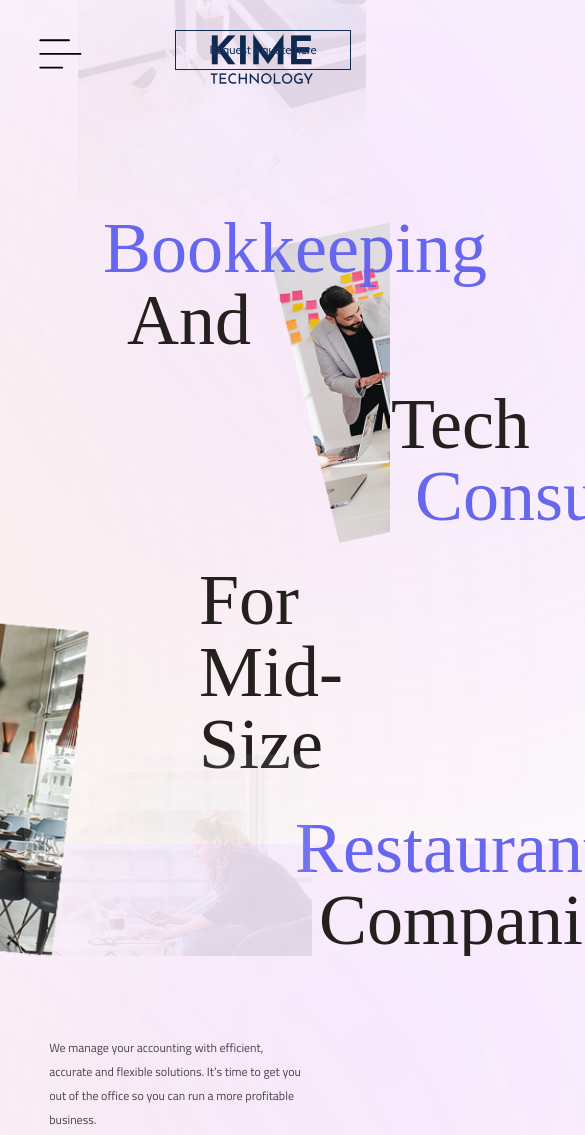
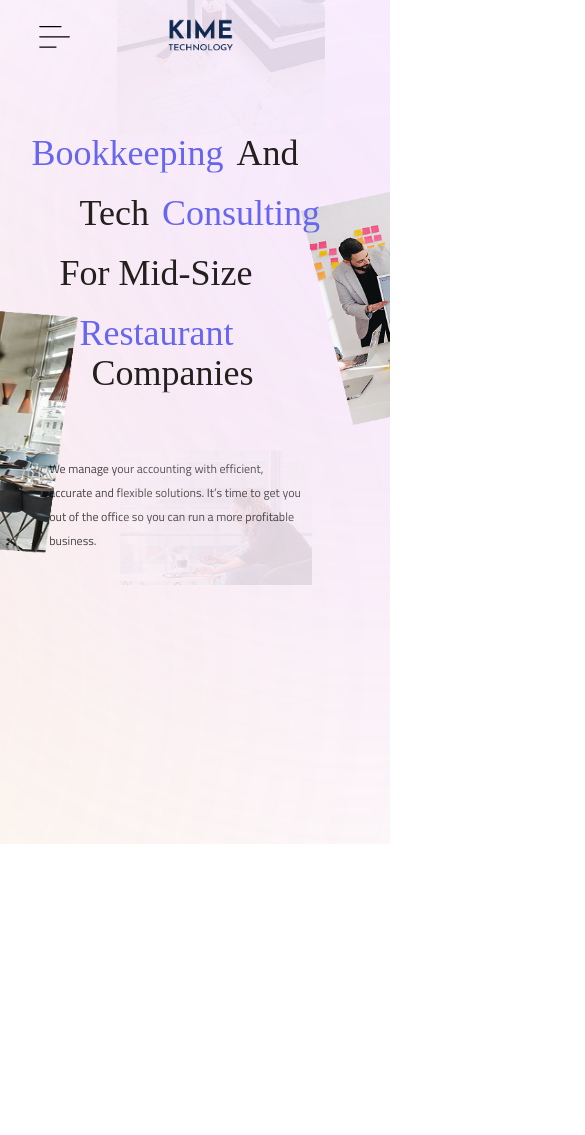
Before and after one commit to emma-junior/kime-technology, a website built with Vite: page index.html in a window 390 px wide. Shown: the top 1135 px of the page, 585 px wide, since content can reach past the window. After the commit the page ends 844 px from the top, so only its background shows below. Built offline with nearby package versions, Linux system fonts and the light colour scheme; files whose address does not match are found by name.

Commit message:
worked on responsiveness

```diff
--- a/index.html
+++ b/index.html
@@ -11,142 +11,163 @@
     </style>
   </head>
   <body class="relative" id="app">
-    <div class="absolute left-[20%] top-0 w-72 h-72 overflow-hidden">
+    <div
+      class="absolute left-[30%] md:left-[20%] top-0 w-52 md:w-72 h-48 md:h-72 overflow-hidden"
+    >
       <img
         class="image image-y w-full h-full transform -translate-y-full"
         src="/src/assets/images/image-two.png"
         alt="kime-img"
       />
     </div>
-    <div class="absolute right-0 top-[20%] w-44 h-[22rem] overflow-hidden">
+    <div
+      class="absolute right-0 top-[20%] w-32 md:w-44 h-64 md:h-[22rem] overflow-hidden"
+    >
       <img
         class="image image-x w-full h-full transform translate-x-full"
         src="/src/assets/images/image-three.png"
         alt="kime-img"
       />
     </div>
-    <nav class="flex justify-between">
+
+    <!-- Hero section start -->
+    <div class="relative">
+      <nav class="flex justify-between w-full">
         <div
           class="nav-links transform -translate-y-[10vh] absolute left-[10%] cursor-pointer"
         >
           <img
-          class="menu w-11 h-12 object-contain"
+            class="menu w-8 h-10 md:w-11 md:h-12 object-contain"
             src="/src/assets/menu.svg"
             alt="menu_icon"
           />
         </div>
         <div class="">
           <img
-          class="logo transform translate-x-[44vw] translate-y-[45vh] object-contain"
+            class="logo w-28 md:w-40 transform translate-x-[37vw] md:translate-x-[40vw] lg:translate-x-[43vw] translate-y-[45vh] object-contain"
             src="/src/assets/logo.png"
             alt="logo"
           />
         </div>
-      <div class="nav-links transform absolute right-[10%] -translate-y-[10vh]">
-        <button class="request-btn w-44">
+        <div
+          class="nav-links transform absolute right-[10%] -translate-y-[10vh] hidden md:block"
+        >
+          <button class="request-btn w-32 md:w-40 lg:w-44">
             <span class="request-span request-one">Request a quote here</span>
             <span class="request-span request-two">Request a quote here</span>
           </button>
         </div>
       </nav>
-    <div class="w-[80%] mx-auto mt-32 pl-16 space-y-8">
+      <div
+        class="w-[90%] xl:w-[80%] mx-auto mt-20 md:mt-32 pl-3 md:pl-10 xl:pl-16 space-y-5 md:space-y-8"
+      >
         <div>
           <p
-          class="text-[#6766EF] font-ps-aelyn text-7xl 2xl:text-[5.5rem] text-reveal"
+            class="text-[#6766EF] font-ps-aelyn text-4xl md:text-6xl xl:text-7xl 2xl:text-[5.5rem] text-reveal"
           >
-          Bookkeeping <span class="text-[#23201E] ml-6">And</span>
+            Bookkeeping
+            <span class="text-[#23201E] ml-1 md:ml-5 xl:ml-6">And</span>
           </p>
         </div>
-      <div class="ml-72">
+        <div class="xl:ml-72 lg:ml-52 md:ml-32 ml-12">
           <p
-          class="text-[#23201E] font-ps-aelyn text-7xl 2xl:text-[5.5rem] text-reveal"
+            class="text-[#23201E] font-ps-aelyn text-4xl md:text-6xl xl:text-7xl 2xl:text-[5.5rem] text-reveal"
           >
-          Tech <span class="text-[#6766EF] ml-6">Consulting</span>
+            Tech
+            <span class="text-[#6766EF] ml-1 md:ml-5 xl:ml-6">Consulting</span>
           </p>
         </div>
-      <div class="ml-24">
+        <div class="xl:ml-24 lg:ml-16 md:ml-10 ml-7">
           <p
-          class="text-[#23201E] font-ps-aelyn text-7xl 2xl:text-[5.5rem] text-reveal"
+            class="text-[#23201E] font-ps-aelyn text-4xl md:text-6xl xl:text-7xl 2xl:text-[5.5rem] text-reveal"
           >
             For Mid-Size
           </p>
         </div>
-      <div class="ml-48">
+        <div class="ml-12 md:ml-16 lg:ml-32 xl:ml-48">
           <p
-          class="text-[#6766EF] font-ps-aelyn text-7xl 2xl:text-[5.5rem] text-reveal"
+            class="text-[#6766EF] font-ps-aelyn text-4xl md:text-6xl xl:text-7xl 2xl:text-[5.5rem] text-reveal"
           >
             Restaurant
-          <span class="text-[#23201E] ml-6 text-reveal">Companies</span>
+            <span class="text-[#23201E] ml-3 xl:ml-6 text-reveal"
+              >Companies</span
+            >
           </p>
         </div>
       </div>
-    <div class="absolute left-[20%] w-64">
+      <div class="ml-[20%] w-64">
         <p
-        class="font-cairo text-xs/6 2xl:text-sm/6 mt-20 mb-10 transform -translate-x-24 opacity-0 hero-text"
+          class="font-cairo text-xs/6 2xl:text-sm/6 mt-16 md:mt-20 mb-10 transform -translate-x-24 opacity-0 hero-text"
         >
           We manage your accounting with efficient, accurate and flexible
-        solutions. It’s time to get you out of the office so you can run a more
-        profitable business.
+          solutions. It’s time to get you out of the office so you can run a
+          more profitable business.
         </p>
       </div>
-    <div class="absolute left-0 bottom-0 w-32 h-[22rem] overflow-hidden">
+      <div
+        class="absolute -z-10 left-0 bottom-0 w-28 md:w-44 h-64 md:h-[22rem] overflow-hidden"
+      >
         <img
           class="image image-x w-full h-full transform -translate-x-full"
           src="/src/assets/images/image-four.png"
           alt="kime-img"
         />
       </div>
-    <div class="absolute right-[20%] bottom-0 w-72 h-72 overflow-hidden">
+      <div
+        class="absolute right-[20%] -bottom-8 w-48 md:w-72 h-48 md:h-72 overflow-hidden"
+      >
         <img
           class="image image-y w-full h-full transform translate-y-full"
           src="/src/assets/images/image-one.png"
           alt="kime-img"
         />
       </div>
+    </div>
+    <!-- Hero section ends -->
 
     <!-- menu section start -->
     <div
       class="fixed w-full h-screen top-0 invisible opacity-0 menu-opened flex"
     >
       <div
-        class="sidebar w-[50%] h-full bg-[#0F284F] transform -translate-x-full relative"
+        class="sidebar w-[100%] xl:w-[50%] h-full bg-[#0F284F] transform -translate-x-full relative"
       >
         <img
-          class="absolute left-[20%] 2xl:left-[15%] top-[5%] w-9 h-9 cursor-pointer opacity-0 close"
+          class="absolute left-[15%] xl:left-[20%] 2xl:left-[15%] top-[5%] w-9 h-9 cursor-pointer opacity-0 close"
           src="/src/assets/times.svg"
           alt="close"
         />
         <ul
-          class="space-y-8 2xl:space-y-11 ml-[20%] 2xl:ml-[15%] mt-[30%] opacity-0 menu-links"
+          class="space-y-10 xl:space-y-8 2xl:space-y-11 ml-[15%] xl:ml-[20%] 2xl:ml-[15%] mt-[35%] md:mt-[30%] opacity-0 menu-links"
         >
           <li
-            class="text-[#8A9EBD] font-ps-aelyn text-4xl 2xl:text-5xl cursor-pointer hover:text-[#bdd2f1]"
+            class="text-[#8A9EBD] font-ps-aelyn text-4xl md:text-5xl xl:text-4xl 2xl:text-5xl cursor-pointer hover:text-[#bdd2f1]"
           >
             Our Services
           </li>
           <li
-            class="text-[#8A9EBD] font-ps-aelyn text-4xl 2xl:text-5xl cursor-pointer hover:text-[#bdd2f1]"
+            class="text-[#8A9EBD] font-ps-aelyn text-4xl md:text-5xl xl:text-4xl 2xl:text-5xl cursor-pointer hover:text-[#bdd2f1]"
           >
             Strategic Partners & Products
           </li>
           <li
-            class="text-[#8A9EBD] font-ps-aelyn text-4xl 2xl:text-5xl cursor-pointer hover:text-[#bdd2f1]"
+            class="text-[#8A9EBD] font-ps-aelyn text-4xl md:text-5xl xl:text-4xl 2xl:text-5xl cursor-pointer hover:text-[#bdd2f1]"
           >
             About Us
           </li>
           <li
-            class="text-[#8A9EBD] font-ps-aelyn text-4xl 2xl:text-5xl cursor-pointer hover:text-[#bdd2f1]"
+            class="text-[#8A9EBD] font-ps-aelyn text-4xl md:text-5xl xl:text-4xl 2xl:text-5xl cursor-pointer hover:text-[#bdd2f1]"
           >
             Our Team
           </li>
           <li
-            class="text-[#8A9EBD] font-ps-aelyn text-4xl 2xl:text-5xl cursor-pointer hover:text-[#bdd2f1]"
+            class="text-[#8A9EBD] font-ps-aelyn text-4xl md:text-5xl xl:text-4xl 2xl:text-5xl cursor-pointer hover:text-[#bdd2f1]"
           >
             Contact Us
           </li>
         </ul>
       </div>
-      <div class="relative w-[50%]">
+      <div class="relative w-[50%] hidden xl:block">
         <div
           class="flex absolute left-1/2 -translate-x-1/2 bottom-[4%] opacity-0 contact-info"
         >
@@ -184,12 +205,3 @@
     <script type="module" src="/src/main.js"></script>
   </body>
 </html>
-
-<!-- <button class="nav__button c-button contact-scroll" nav-anim>
-            <span class="c-link">
-              <span class="c-link__inner">
-                <span> contact </span>
-                <span class="c-link__animated"> contact </span>
-              </span>
-            </span>
-          </button> -->
--- a/src/main.js
+++ b/src/main.js
@@ -29,14 +29,14 @@ export default class Home {
           ease: "linear",
           scale: 0.6,
           duration: 1,
-          transform: "translate(44vw,2vh)",
+          y: "1vh",
         })
         .to(
           ".nav-links",
           {
             ease: "linear",
             duration: 1,
-            y: 30,
+            y: "2vh",
           },
           "<"
         )
--- a/src/style.css
+++ b/src/style.css
@@ -30,7 +30,7 @@ body {
 }
 
 .request-btn {
-  @apply inline-flex relative border-1 border-solid border-[#112A50] h-10 cursor-pointer overflow-hidden;
+  @apply inline-flex relative border-1 border-solid border-[#112A50] h-8 md:h-10 cursor-pointer overflow-hidden;
 }
 .request-span {
   @apply absolute inset-0 inline-flex items-center justify-center font-cabin font-light text-[#1b3862] text-xs 2xl:text-sm;
```
Lines whose indentation alone changed are shown as unchanged.
